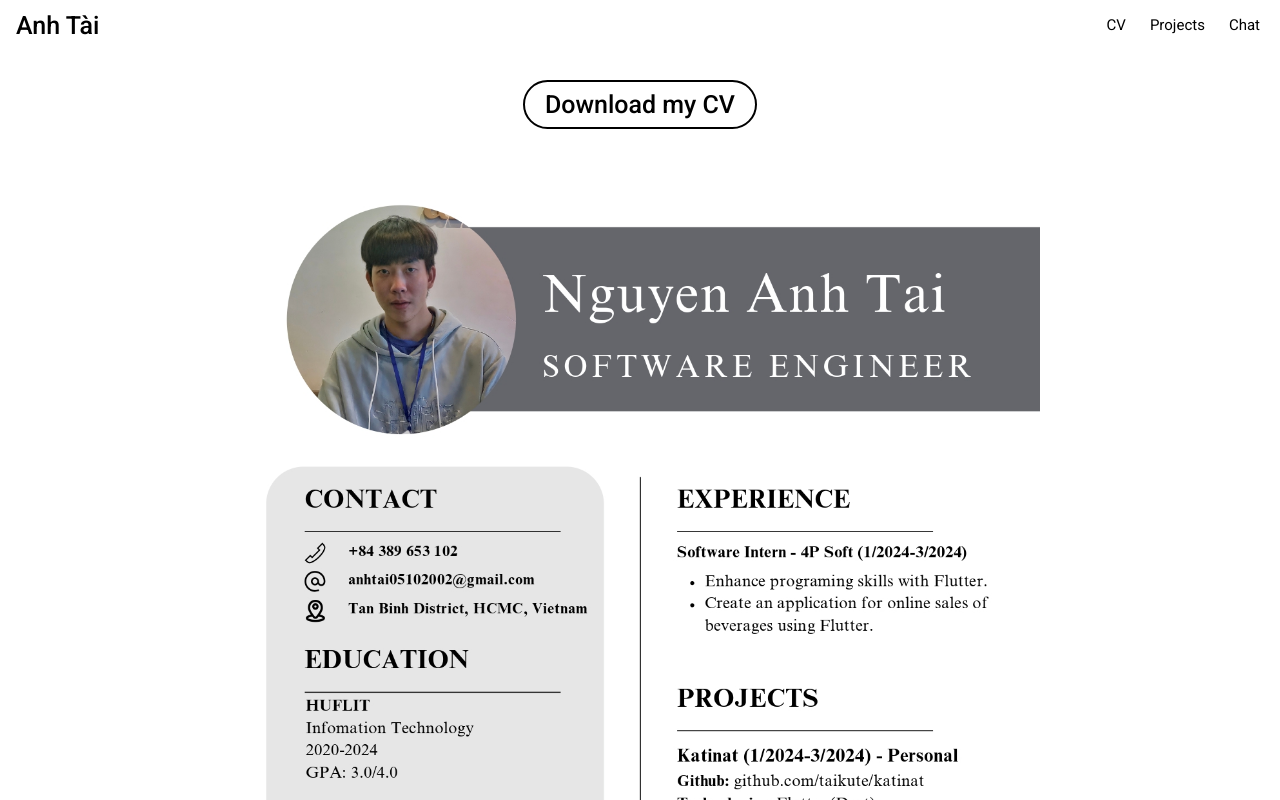
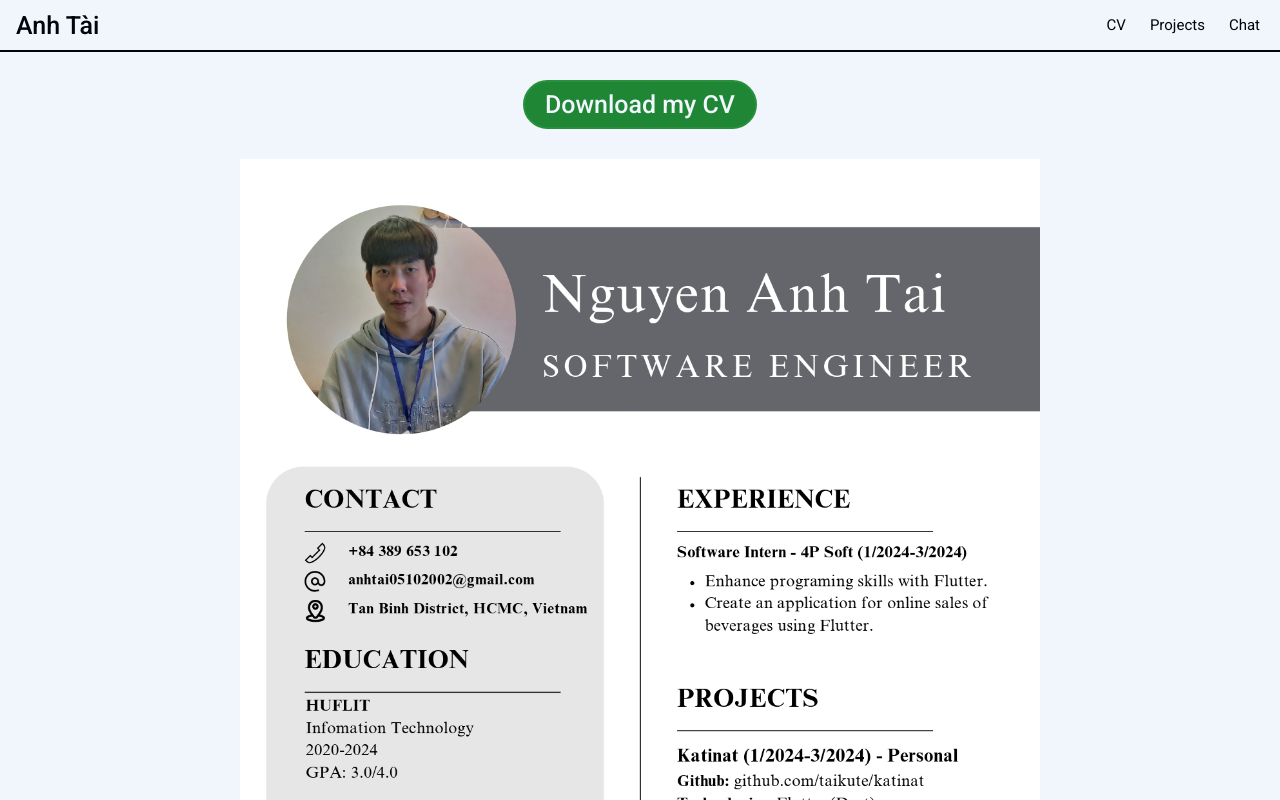
Before and after one commit to taikute/MyPortfolio, a Vue app: page /cv in a window 1280 px wide. Shown: the top 800 px of the page. Built offline with nearby package versions, Linux system fonts and the light colour scheme.

Commit message:
Update theme.

```diff
--- a/src/assets/main.css
+++ b/src/assets/main.css
@@ -30,3 +30,11 @@ a {
   justify-content: center;
   align-items: center;
 }
+
+.btn:active {
+  opacity: 0.7;
+}
+
+input {
+  border: none;
+}
--- a/src/assets/theme.css
+++ b/src/assets/theme.css
@@ -1,68 +1,44 @@
-/* Base Color */
-/* :root {
-	--light-background-primary: #;
-
-	--dark-background-secondary: #181818;
-	--dark-text-link: #4493F8;
-	--dark-button-secondary: #252C36;
-	--dark-button-hover-secondary: #262C36;
-	--dark-button-active-secondary: #2B313D;
-} */
-
-/* :root {} */
+/* --color-muted: #9097a0; */
+:root {
+  --color-primary: #f0f6fc;
+  --color-text: #010409;
+  --color-hover: #cecfd1;
+}
 
 @media (prefers-color-scheme: dark) {
   :root {
-    --color-background-primary: #010409;
-    --color-text-primary: #f0f6fc;
-    --color-text-muted: #9097a0;
-    --color-text-hover: #15191f;
-    --color-button-primary: #1f8635;
-    --color-on-button: white;
-    --color-on-button-muted: #9198a1;
-    --color-button-hover-primary: #29903b;
-    --color-button-active-primary: #105823;
+    --color-primary: #010409;
+    --color-text: #f0f6fc;
+    --color-hover: #15191f;
   }
 }
 
-body {
-  background-color: var(--color-background-primary);
-  color: var(--color-text-primary);
+body,
+a {
+  background-color: var(--color-primary);
+  color: var(--color-text);
 }
 
-.nav-bar {
+a:hover {
+  background-color: var(--color-hover);
 }
 
-.nav-bar a {
-  color: var(--color-text-primary);
+input {
+  color: var(--color-text);
+  background-color: var(--color-hover);
 }
 
-.nav-bar a:hover {
-  background-color: var(--color-text-hover);
-}
-
-.nav-bar .menu-items {
-  background-color: var(--color-background-primary);
+.divider {
+  height: 2px;
+  background-color: var(--color-text);
 }
 
 .btn {
-  border-color: var(--color-button-hover-primary);
+  color: #f0f6fc;
+  background-color: #1f8635;
+  border-color: #29903b;
 }
 
-.btn:active {
-  border-color: transparent;
+.btn:hover {
+  background-color: #29903b;
 }
-
-.btn-primary {
-  color: var(--color-on-button);
-  background-color: var(--color-button-primary);
-}
-
-.btn-primary:hover {
-  background-color: var(--color-button-hover-primary);
-}
-
-.btn-primary:active {
-  color: var(--color-text-muted);
-  background-color: var(--color-button-active-primary);
-}
--- a/src/components/Nav.vue
+++ b/src/components/Nav.vue
@@ -11,16 +11,12 @@
         </div>
 
         <div class="menu-items" @click="closeMenu">
-          <RouterLink v-for="item in navItems" :to="item.path">{{
-            item.name
-          }}</RouterLink>
+          <RouterLink v-for="item in navItems" :to="item.path">{{ item.name }}</RouterLink>
         </div>
       </div>
 
       <div class="nav-bar-items">
-        <RouterLink v-for="item in navItems" :to="item.path">{{
-          item.name
-        }}</RouterLink>
+        <RouterLink v-for="item in navItems" :to="item.path">{{ item.name }}</RouterLink>
       </div>
     </nav>
 
@@ -94,7 +90,7 @@ function closeMenu() {
 .menu-btn div {
   width: 30px;
   height: 4px;
-  background-color: white;
+  background-color: var(--color-text);
   transition: 0.2s;
 }
 
@@ -127,7 +123,7 @@ function closeMenu() {
   position: absolute;
   right: 8px;
   top: 60px;
-  background-color: black;
+  background-color: var(--color-primary);
   border: 2px solid;
   border-radius: 10px;
 }
@@ -148,8 +144,5 @@ function closeMenu() {
   }
 }
 
-.divider {
-  height: 2px;
-  background-color: white;
-}
+
 </style>
--- a/src/views/Chat.vue
+++ b/src/views/Chat.vue
@@ -18,8 +18,9 @@
           <a class="btn btn-primary" @click="handleLeave">New</a>
           <a class="btn btn-primary" @click="handleDelete">Reset</a>
         </div>
+        <div class="divider"></div>
         <div class="message-list">
-          <div v-for="msg in userRef.messages" class="item" :class="msg.self ? 'right' : 'left'">{{ msg.content }}</div>
+          <p v-for="msg in userRef.messages" class="item" :class="msg.self ? 'right' : 'left'">{{ msg.content }}</p>
         </div>
         <div class="input-bar">
           <input v-model="msgRef" @keyup.enter="handleSend" placeholder="Aa" />
@@ -147,7 +148,6 @@ socket.on("connect_error", (err) => {
   max-width: 350px;
   font-size: 20px;
   padding: 8px 12px;
-  border: none;
   border-radius: 25px;
 }
 
@@ -180,12 +180,9 @@ socket.on("connect_error", (err) => {
   height: 100%;
   display: flex;
   flex-direction: column;
-  align-items: center;
 }
 
 .auth .found .info-bar {
-  background-color: darkgoldenrod;
-  width: 100%;
   height: 40px;
   display: flex;
   align-items: center;
@@ -201,7 +198,6 @@ socket.on("connect_error", (err) => {
 }
 
 .auth .found .message-list {
-  width: 100%;
   flex: 1;
   display: flex;
   flex-direction: column-reverse;
@@ -222,7 +218,6 @@ socket.on("connect_error", (err) => {
 }
 
 .auth .found .input-bar {
-  width: 100%;
   height: 40px;
   padding: 10px 0;
   display: flex;
--- a/src/views/Home.vue
+++ b/src/views/Home.vue
@@ -82,7 +82,7 @@ function redirect(url: string) {
 }
 
 .contact i:hover {
-  background-color: var(--color-text-hover);
+  background-color: var(--color-hover);
 }
 
 .cv-btn {
--- a/src/views/Projects.vue
+++ b/src/views/Projects.vue
@@ -1,7 +1,7 @@
 <template>
   <div class="header">My featured projects</div>
   <div class="projects-container">
-    <div v-for="item in items" class="item-container">
+    <div v-for="item in items" class="item-container" @click="newTab(item.githubLink)">
       <div class="name">{{ item.projectName }}</div>
       <div class="info">Timeline: {{ item.timeline }}</div>
       <div class="info">Platform: {{ item.platform }}</div>
@@ -17,6 +17,10 @@ import katinatUrl from "@/assets/projects/katinat.jpg";
 import spymouseUrl from "@/assets/projects/spymouse.png";
 import libraryUrl from "@/assets/projects/library.jpg";
 
+function newTab(url: string) {
+  window.open(url, "_blank");
+}
+
 interface Item {
   projectName: string;
   iconClass: string;
@@ -24,6 +28,7 @@ interface Item {
   timeline: string;
   platform: string;
   framework: string;
+  githubLink: string;
 }
 
 const items: Item[] = [
@@ -34,6 +39,7 @@ const items: Item[] = [
     timeline: "09/2024 - now",
     platform: "Web",
     framework: "Vue",
+    githubLink: "https://github.com/taikute/MyPortfolio",
   },
   {
     projectName: "Katinat",
@@ -42,6 +48,7 @@ const items: Item[] = [
     timeline: "04/2024 - 05/2024",
     platform: "Android",
     framework: "Flutter",
+    githubLink: "https://github.com/taikute/Katinat",
   },
   {
     projectName: "Spy Mouse",
@@ -50,6 +57,7 @@ const items: Item[] = [
     timeline: "10/2023 - 12/2023",
     platform: "Android",
     framework: "LibGDX",
+    githubLink: "https://github.com/taikute/SpyMouse",
   },
   {
     projectName: "Ice Library",
@@ -58,6 +66,7 @@ const items: Item[] = [
     timeline: "04/2023 - 06/2023",
     platform: "Web",
     framework: ".NET Core",
+    githubLink: "https://github.com/taikute/Ice-Web-Library",
   },
 ];
 </script>
@@ -76,10 +85,11 @@ const items: Item[] = [
 }
 
 .item-container {
+  cursor: pointer;
   margin-top: 30px;
   padding: 20px;
   border-radius: 20px;
-  background-color: gray;
+  background-color: var(--color-hover);
   width: 80%;
   max-width: 400px;
   aspect-ratio: 1;
```
Also changed, not shown: src/assets/projects/library.jpg, 1 other file (tests, documents, lock files or other folders).
